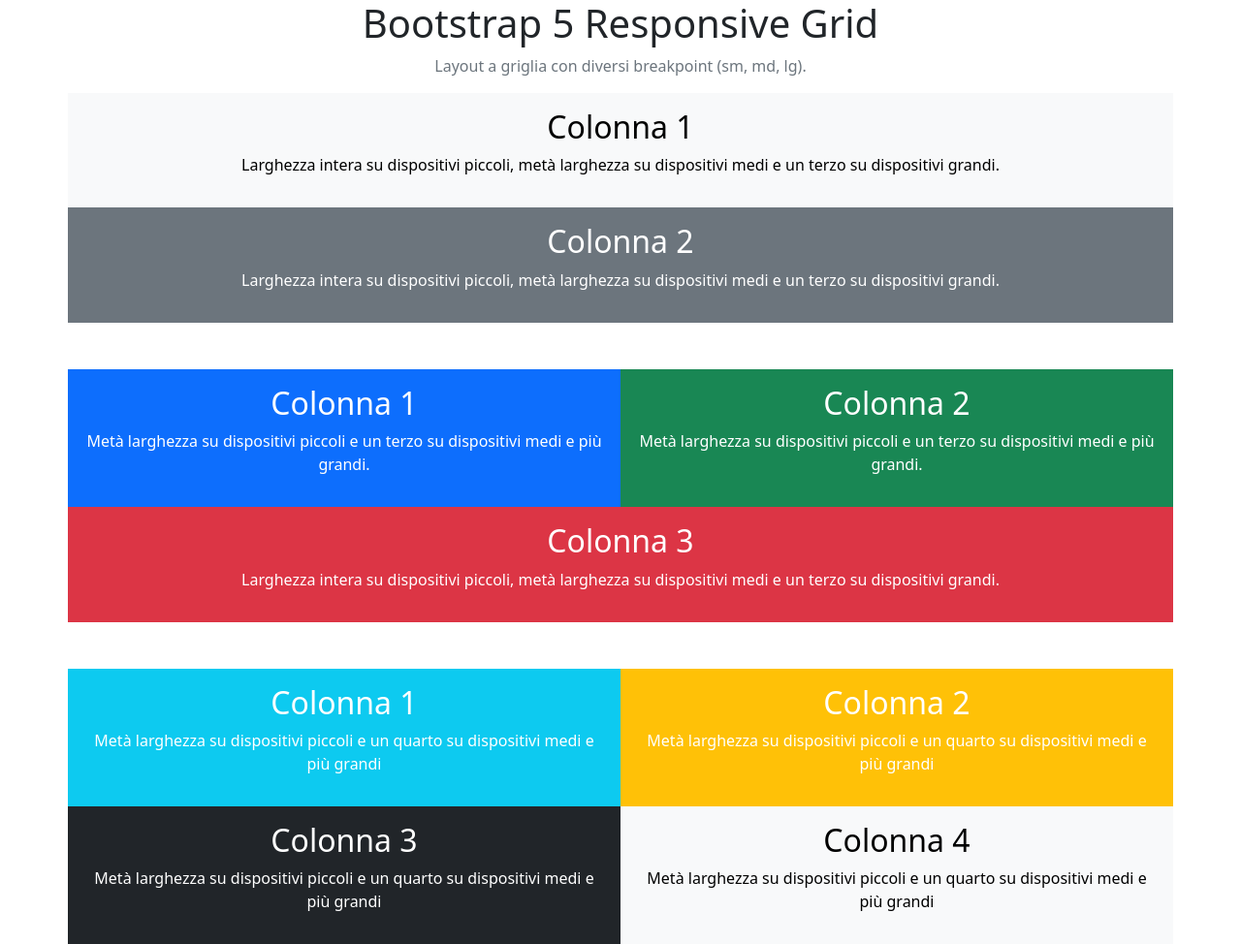
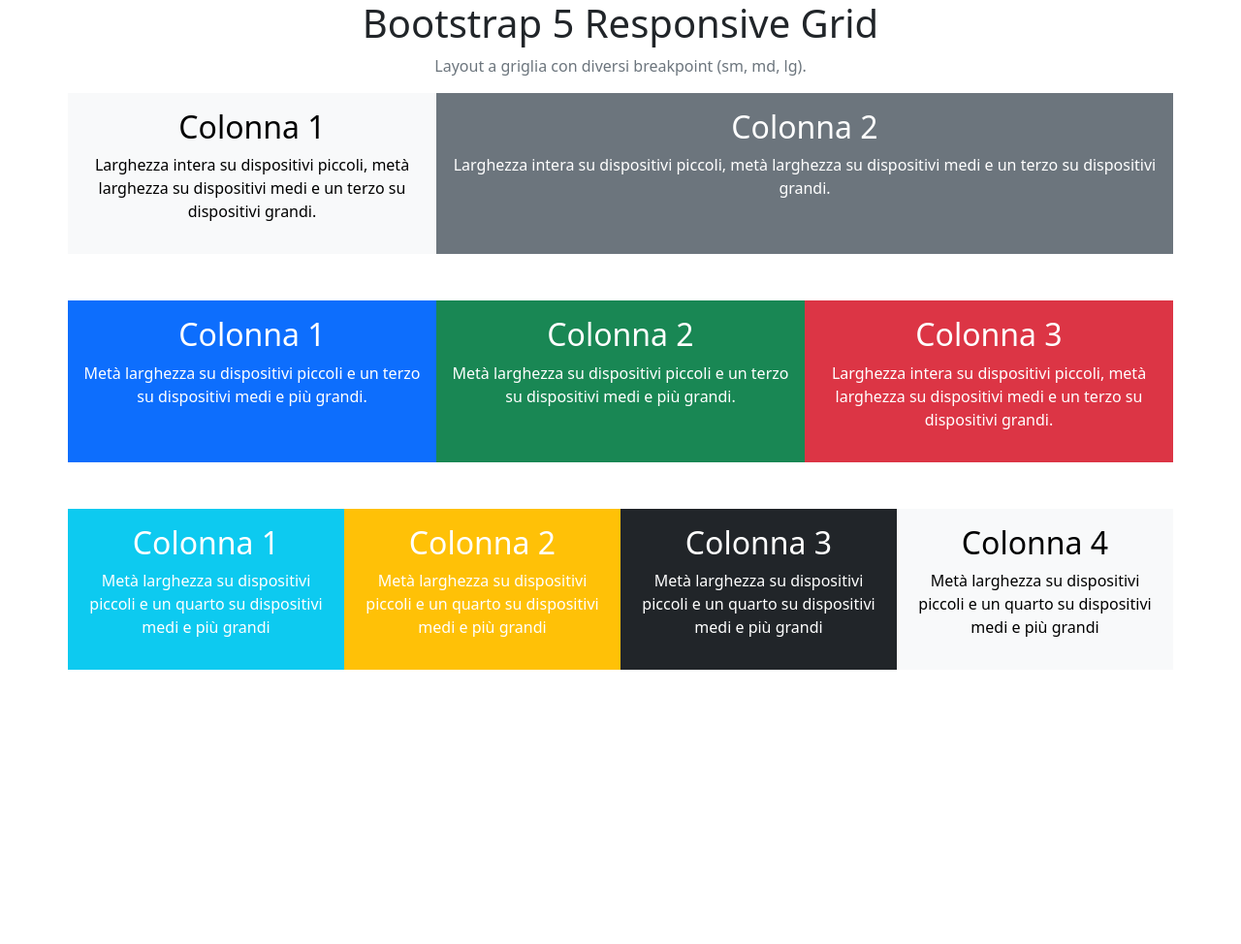
Before and after one commit to DanielFerraiuolo98/htmlcss-bootstrap-layout, a plain HTML site: page index.html in a window 1280 px wide. Shown: the whole page at 97% size. After the commit the page ends 800 px from the top, so only its background shows below. Drawn offline with nearby package versions, Linux system fonts and the light colour scheme.

Commit message:
grid layout responsive at 768px, 992px and 1200px

```diff
--- a/css/style.css
+++ b/css/style.css
@@ -1,3 +1,5 @@
-.my-bg-color-lightgray{
-    background-color: lightgray;
+@media screen and (min-width: 768px) {
+    .my-gutter-y{
+        margin-top: 3rem;
+    }
 }
--- a/index.html
+++ b/index.html
@@ -13,39 +13,39 @@
         <p class="text-secondary">Layout a griglia con diversi breakpoint (sm, md, lg).</p>
 
         <div class="row">
-            <div class="col-12 text-bg-light p-3">
+            <div class="col-sm-12 col-md-6 col-lg-4 text-bg-light p-3">
                 <h2>Colonna 1</h2>
                 <p>Larghezza intera su dispositivi piccoli, metà larghezza su dispositivi medi e un terzo su dispositivi grandi.</p>
             </div>
-            <div class="col-12 text-bg-secondary text-white p-3">
+            <div class="col-sm-12 col-md-6 col-lg-8 my-col-grow text-bg-secondary text-white p-3">
                 <h2>Colonna 2</h2>
                 <p>Larghezza intera su dispositivi piccoli, metà larghezza su dispositivi medi e un terzo su dispositivi grandi.</p>
             </div>
-            <div class="col-6 text-bg-primary text-white p-3 gy-5">
+            <div class="col-sm-6 col-md-4 col-lg-4 text-bg-primary text-white p-3 gy-5">
                 <h2>Colonna 1</h2>
                 <p>Metà larghezza su dispositivi piccoli e un terzo su dispositivi medi e più grandi.</p>
             </div>
-            <div class="col-6 text-bg-success text-white p-3 gy-5">
+            <div class="col-sm-6 col-md-4 col-lg-4 text-bg-success text-white p-3 gy-5">
                 <h2>Colonna 2</h2>
                 <p>Metà larghezza su dispositivi piccoli e un terzo su dispositivi medi e più grandi.</p>
             </div>
-            <div class="col-12 text-bg-danger text-white p-3">
+            <div class="col-sm-12 col-md-4 col-lg-4 my-gutter-y text-bg-danger text-white p-3">
                 <h2>Colonna 3</h2>
                 <p>Larghezza intera su dispositivi piccoli, metà larghezza su dispositivi medi e un terzo su dispositivi grandi.</p>
             </div>
-            <div class="col-6 text-bg-info text-white p-3 gy-5">
+            <div class="col-sm-6 col-md-3 col-lg-3 text-bg-info text-white p-3 gy-5">
                 <h2>Colonna 1</h2>
                 <p>Metà larghezza su dispositivi piccoli e un quarto su dispositivi medi e più grandi</p>
             </div>
-            <div class="col-6 text-bg-warning text-white p-3 gy-5">
+            <div class="col-sm-6 col-md-3 col-lg-3 text-bg-warning text-white p-3 gy-5">
                 <h2>Colonna 2</h2>
                 <p>Metà larghezza su dispositivi piccoli e un quarto su dispositivi medi e più grandi</p>
             </div>
-            <div class="col-6 text-bg-dark text-white p-3">
+            <div class="col-sm-6 col-md-3 col-lg-3 my-gutter-y text-bg-dark text-white p-3">
                 <h2>Colonna 3</h2>
                 <p>Metà larghezza su dispositivi piccoli e un quarto su dispositivi medi e più grandi</p>
             </div>
-            <div class="col-6 text-bg-light p-3">
+            <div class="col-sm-6 col-md-3 col-lg-3 my-gutter-y text-bg-light p-3">
                 <h2>Colonna 4</h2>
                 <p>Metà larghezza su dispositivi piccoli e un quarto su dispositivi medi e più grandi</p>
             </div>
```
